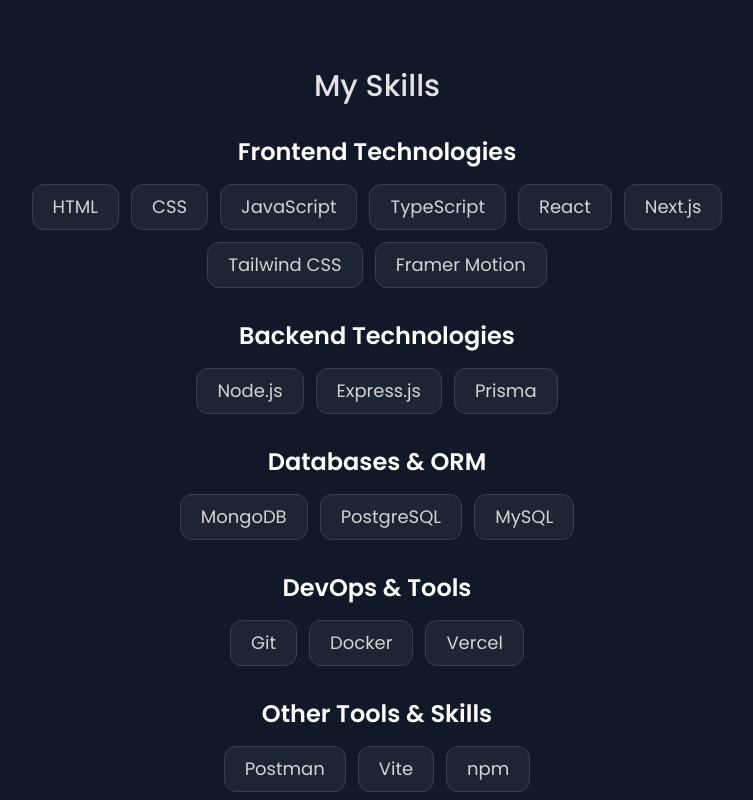
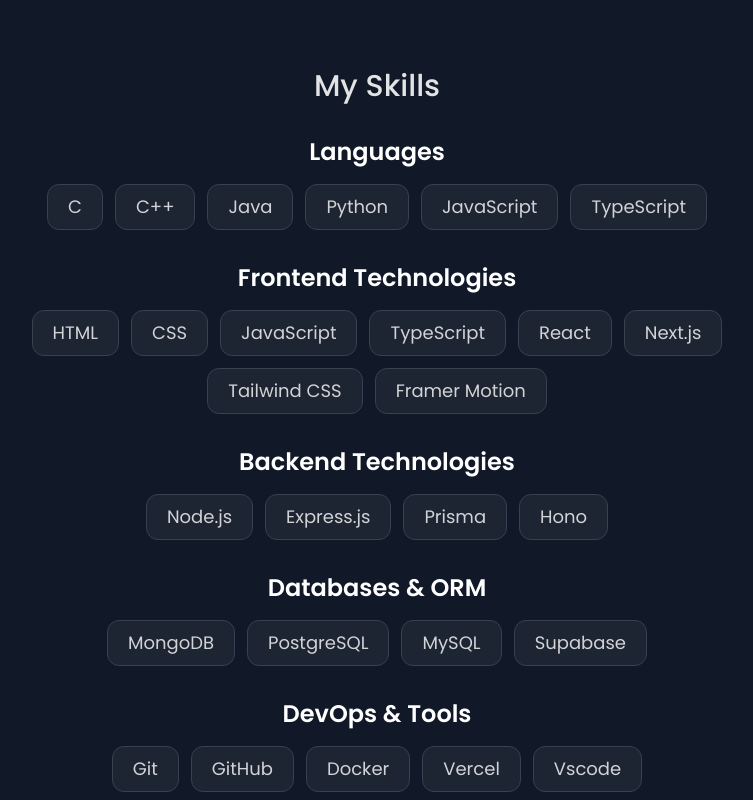
Before and after one commit to Rahulhanje/Portfolio, a Next.js app: page / in a window 1280 px wide. Shown: the part 2920-3720 px from the top of the page, without its empty margins (263-1016 px from the left). Built offline with nearby package versions, Linux system fonts and the light colour scheme.

Commit message:
Updated Skills section

```diff
--- a/components/skills.tsx
+++ b/components/skills.tsx
@@ -6,6 +6,14 @@
 import { motion } from "framer-motion";
 
 const categorizedSkills = {
+  "Languages":[
+    "C",
+    "C++",
+    "Java",
+    "Python",
+    "JavaScript",
+    "TypeScript",
+  ],
   "Frontend Technologies": [
     "HTML",
     "CSS",
@@ -20,13 +28,16 @@
     "Node.js",
     "Express.js",
     "Prisma",
+    "Hono",
 
   ],
-  "Databases & ORM": ["MongoDB", "PostgreSQL", "MySQL"],
+  "Databases & ORM": ["MongoDB", "PostgreSQL", "MySQL","Supabase"],
   "DevOps & Tools": [
     "Git",
+    "GitHub",
     "Docker",
     "Vercel",
+    "Vscode",
 
   ],
   "Other Tools & Skills": [
```
